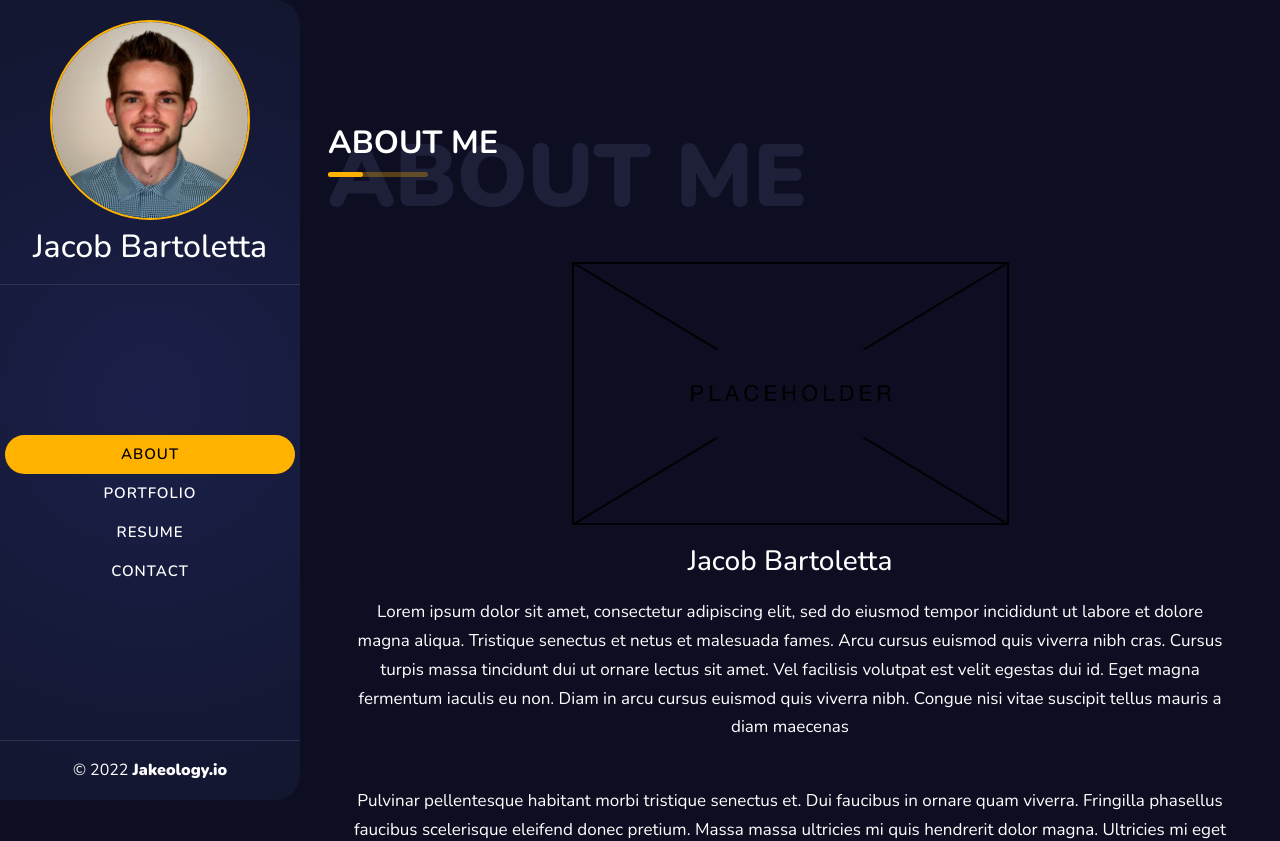
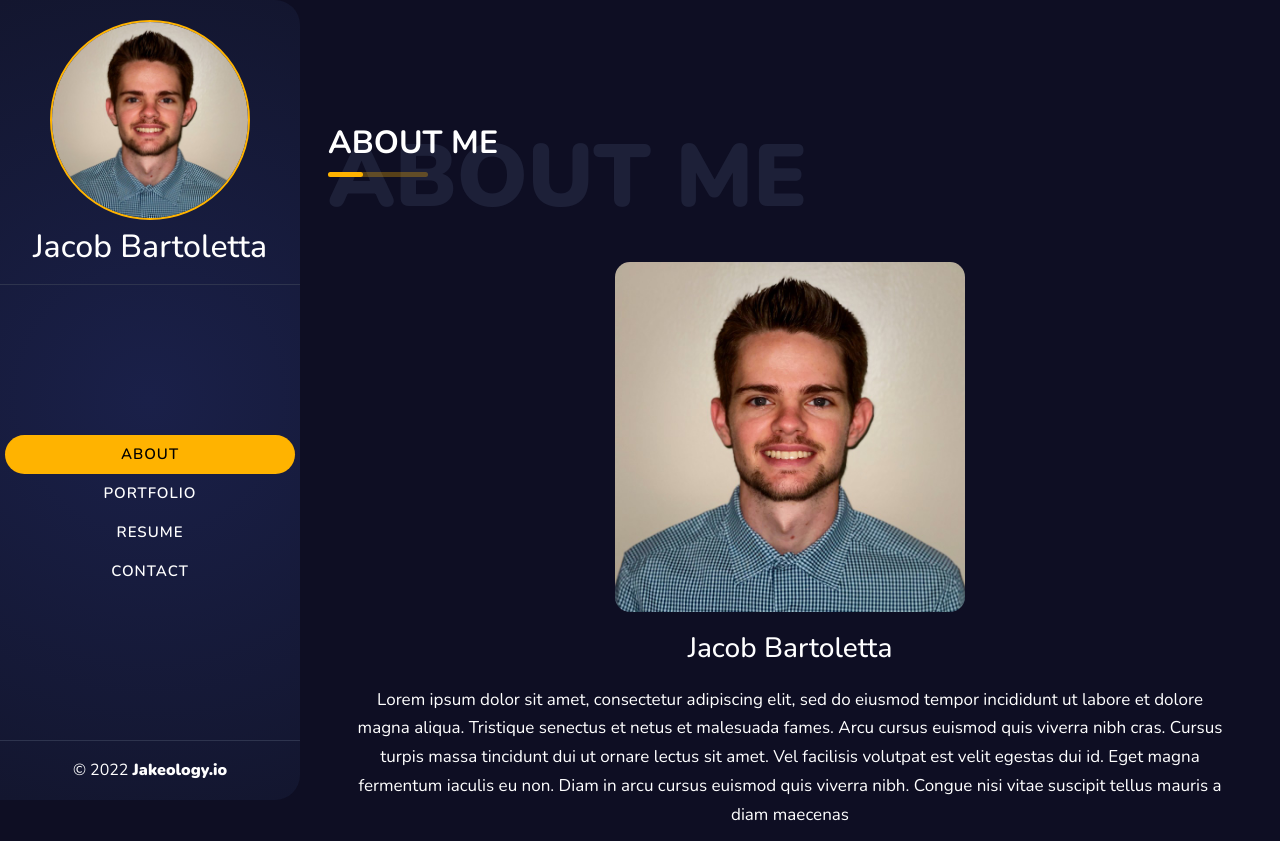
Before and after one commit to Jakeology/react-portfolio, a React (Create React App) app: page / in a window 1280 px wide. Shown: the top 841 px of the page. Built offline with nearby package versions, Linux system fonts and the light colour scheme.

Commit message:
changed about me picture/size

```diff
--- a/src/components/About/index.js
+++ b/src/components/About/index.js
@@ -11,7 +11,7 @@ function About() {
       </div>
       <div className="about-me-primary">
         <article className="about-me">
-          <img src="/images/placeholder.png" alt="Male Placeholder" />
+          <img src="/images/pfp.jpeg" alt="Male Placeholder" />
           <div className="about-me-bio">
             <h3>Jacob Bartoletta</h3>
 
--- a/src/index.css
+++ b/src/index.css
@@ -201,7 +201,8 @@ header h2 {
   display: block;
   margin-left: auto;
   margin-right: auto;
-  width: 50%;
+  width: 40%;
+  border-radius: 15px;
 }
 
 /* About me name */
@@ -513,9 +514,3 @@ textarea:focus,
 input:focus {
   outline: none;
 }
-
-#particles-js {
-  position: absolute;
-  width: 100%;
-  height: 100%;
-}
```
